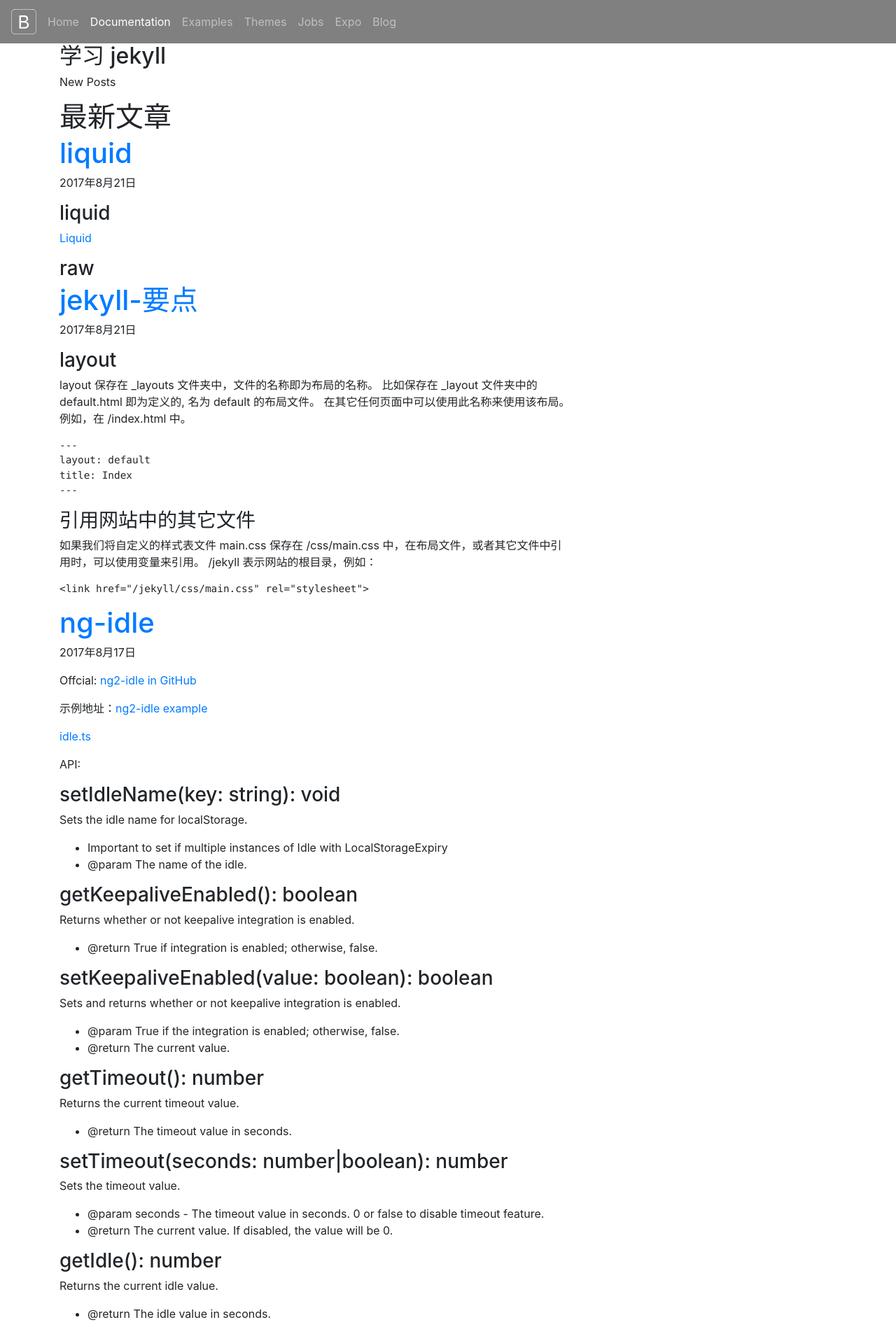
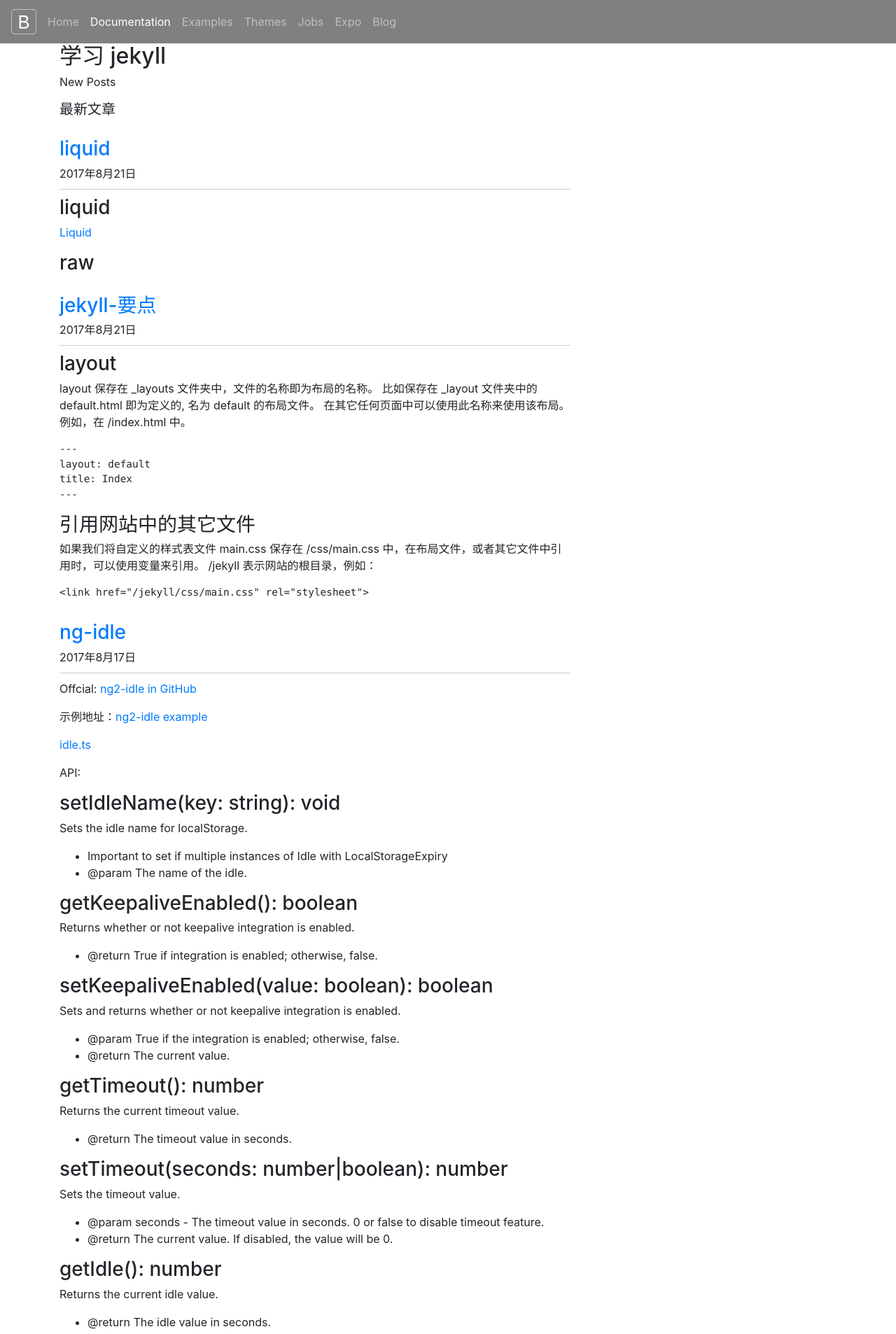
Before and after one commit to haoguanjun/jekyll, a Jekyll site: the page built from index.html, in a window 1280 px wide. Shown: the top 1906 px of the page at 70% size. Built offline with Jekyll 4.4.1, drawn with Linux system fonts in a browser that asks for light colours.

Commit message:
add style.

```diff
--- a/css/main.css
+++ b/css/main.css
@@ -1,3 +1,31 @@
 header.navbar  {
     background: gray;
   }
+
+.page-heading {
+    font-size: 20px;
+    margin-top: 0;
+    margin-bottom: 30px;
+    }
+.post {
+    margin-bottom: 30px;
+    }
+
+.post-header {
+        border-bottom: 1px solid #ccc;
+        margin-bottom: 10px;
+        padding-bottom: 10px;
+        }
+.post-meta {
+        margin-bottom: 0;
+        }
+.post-title {
+        font-size: 28px;
+        margin-top: 0;
+        }
+
+.footer {
+            border-top: 1px solid #e5e5e5;
+            padding: 20px 0;
+            text-align: center;
+            }
```
